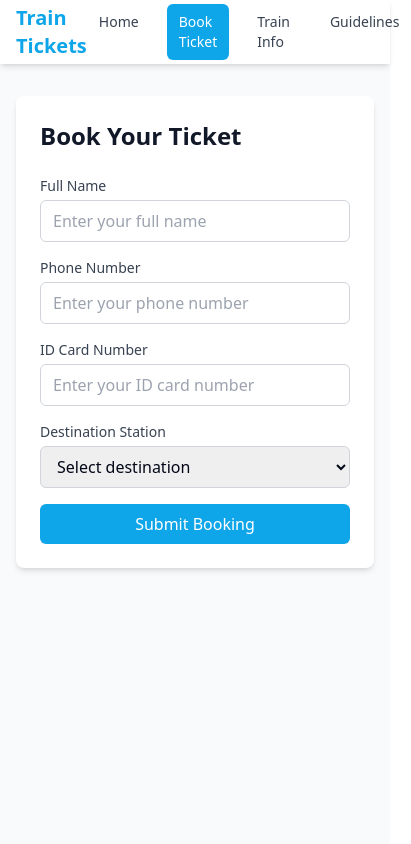
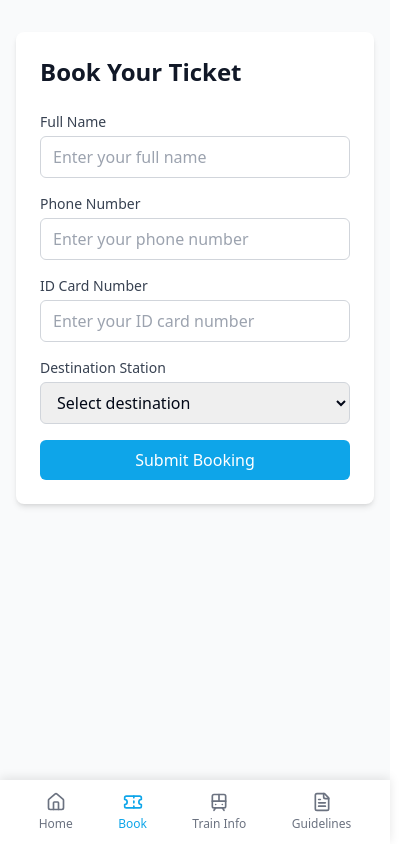
Before and after one commit to laik/ticket-journey-magic, a React (Vite) app: page /booking in a window 390 px wide. Shown: the whole page, 411 px wide, since content can reach past the window. Built offline with nearby package versions, Linux system fonts and the light colour scheme.

Commit message:
Update for Mobile Version with Bottom Tab Bar
Modified the application layout to support a mobile version, including the implementation of a bottom tab bar for navigation.
[skip gpt_engineer]

```diff
--- a/src/components/Navigation.tsx
+++ b/src/components/Navigation.tsx
@@ -1,4 +1,5 @@
 import { Link, useLocation } from "react-router-dom";
+import { Home, Ticket, Train, FileText } from "lucide-react";
 
 const Navigation = () => {
   const location = useLocation();
@@ -6,52 +7,53 @@ const Navigation = () => {
   const isActive = (path: string) => location.pathname === path;
 
   return (
-    <nav className="bg-white shadow-md">
+    <nav className="fixed bottom-0 left-0 right-0 bg-white shadow-[0_-2px_10px_rgba(0,0,0,0.1)] z-50">
       <div className="container mx-auto px-4">
-        <div className="flex items-center justify-between h-16">
-          <Link to="/" className="text-xl font-bold text-primary">Train Tickets</Link>
-          <div className="flex space-x-4">
+        <div className="flex items-center justify-around h-16">
           <Link
             to="/"
-              className={`px-3 py-2 rounded-md text-sm font-medium ${
+            className={`flex flex-col items-center space-y-1 px-3 py-2 ${
               isActive("/")
-                  ? "bg-primary text-white"
-                  : "text-gray-700 hover:bg-primary/10"
+                ? "text-primary"
+                : "text-gray-500"
             }`}
           >
-              Home
+            <Home size={20} />
+            <span className="text-xs">Home</span>
           </Link>
           <Link
             to="/booking"
-              className={`px-3 py-2 rounded-md text-sm font-medium ${
+            className={`flex flex-col items-center space-y-1 px-3 py-2 ${
               isActive("/booking")
-                  ? "bg-primary text-white"
-                  : "text-gray-700 hover:bg-primary/10"
+                ? "text-primary"
+                : "text-gray-500"
             }`}
           >
-              Book Ticket
+            <Ticket size={20} />
+            <span className="text-xs">Book</span>
           </Link>
           <Link
             to="/train-info"
-              className={`px-3 py-2 rounded-md text-sm font-medium ${
+            className={`flex flex-col items-center space-y-1 px-3 py-2 ${
               isActive("/train-info")
-                  ? "bg-primary text-white"
-                  : "text-gray-700 hover:bg-primary/10"
+                ? "text-primary"
+                : "text-gray-500"
             }`}
           >
-              Train Info
+            <Train size={20} />
+            <span className="text-xs">Train Info</span>
           </Link>
           <Link
             to="/guidelines"
-              className={`px-3 py-2 rounded-md text-sm font-medium ${
+            className={`flex flex-col items-center space-y-1 px-3 py-2 ${
               isActive("/guidelines")
-                  ? "bg-primary text-white"
-                  : "text-gray-700 hover:bg-primary/10"
+                ? "text-primary"
+                : "text-gray-500"
             }`}
           >
-              Guidelines
+            <FileText size={20} />
+            <span className="text-xs">Guidelines</span>
           </Link>
-          </div>
         </div>
       </div>
     </nav>
--- a/src/pages/Booking.tsx
+++ b/src/pages/Booking.tsx
@@ -26,8 +26,7 @@ const Booking = () => {
   };
 
   return (
-    <div className="min-h-screen bg-gray-50">
-      <Navigation />
+    <div className="min-h-screen bg-gray-50 pb-20">
       <div className="container mx-auto px-4 py-8">
         <div className="max-w-md mx-auto bg-white rounded-lg shadow-md p-6 animate-fade-in">
           <h2 className="text-2xl font-bold text-gray-900 mb-6">Book Your Ticket</h2>
@@ -102,6 +101,7 @@ const Booking = () => {
           </form>
         </div>
       </div>
+      <Navigation />
     </div>
   );
 };
```
Lines whose indentation alone changed are shown as unchanged.
